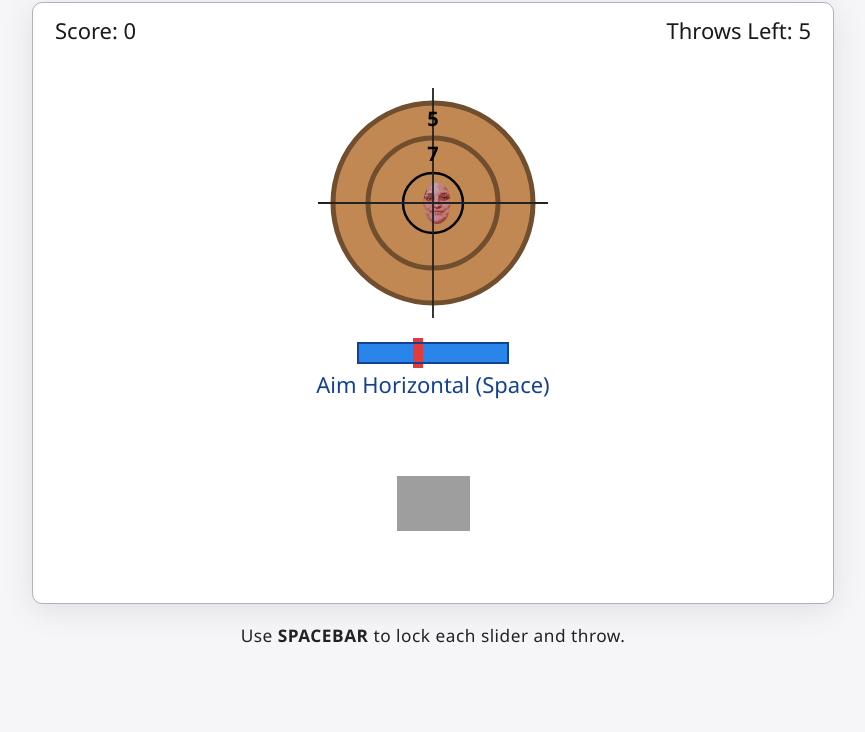
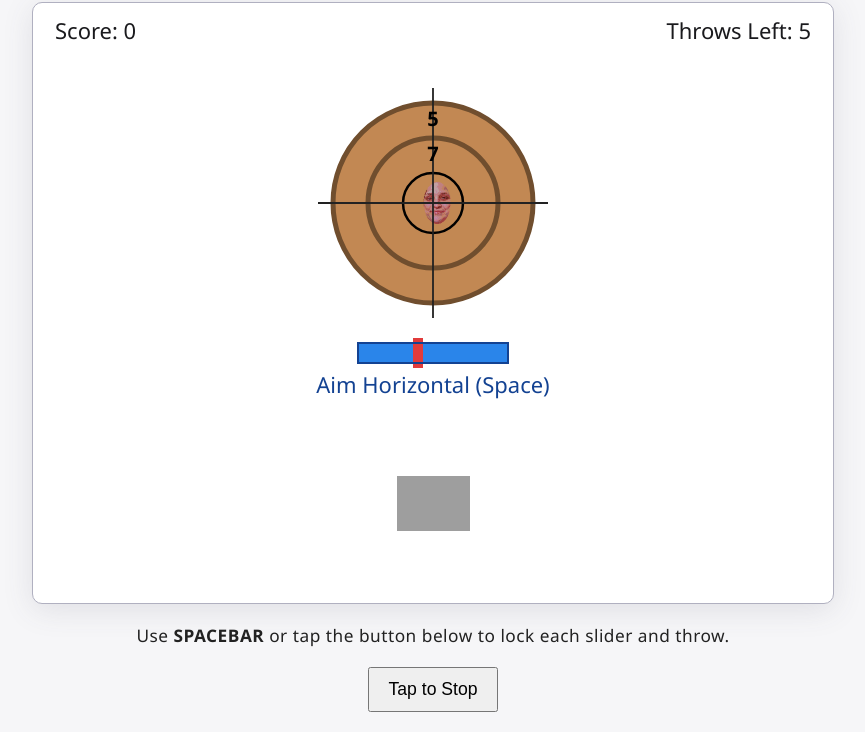
Before and after one commit to paulthomason/axe, a plain HTML site: page index.html in a window 1280 px wide. Shown: the part 94-826 px from the top of the page, without its empty margins (207-1072 px from the left). Before the commit the page ends 800 px from the top, so only its background shows below. Drawn offline with Linux system fonts and the light colour scheme.

Commit message:
Add tap button for slider control

```diff
--- a/index.html
+++ b/index.html
@@ -37,6 +37,12 @@
       font-size: 1.08rem;
       letter-spacing: .5px;
     }
+    #tapButton {
+      margin: 20px auto;
+      padding: 10px 18px;
+      font-size: 1.1rem;
+      display: block;
+    }
     @media (max-width: 850px) {
       #gameCanvas { width: 97vw; height: 72vw; max-width:800px; max-height:600px; }
     }
@@ -46,8 +52,9 @@
   <h1>Axe Throwing Challenge</h1>
   <canvas id="gameCanvas" width="800" height="600"></canvas>
   <div id="instructions">
-    Use <b>SPACEBAR</b> to lock each slider and throw.
+    Use <b>SPACEBAR</b> or tap the button below to lock each slider and throw.
   </div>
+  <button id="tapButton">Tap to Stop</button>
 <script>
   // ==== Constants ====
   const CANVAS_WIDTH = 800, CANVAS_HEIGHT = 600;
@@ -150,6 +157,12 @@
     loadImages();
 
     window.addEventListener('keydown', handleInput);
+    const tapBtn = document.getElementById('tapButton');
+    if (tapBtn) {
+      tapBtn.addEventListener('click', function() {
+        handleInput({ code: 'Space', preventDefault: function(){} });
+      });
+    }
     requestAnimationFrame(gameLoop);
   };
 
```
